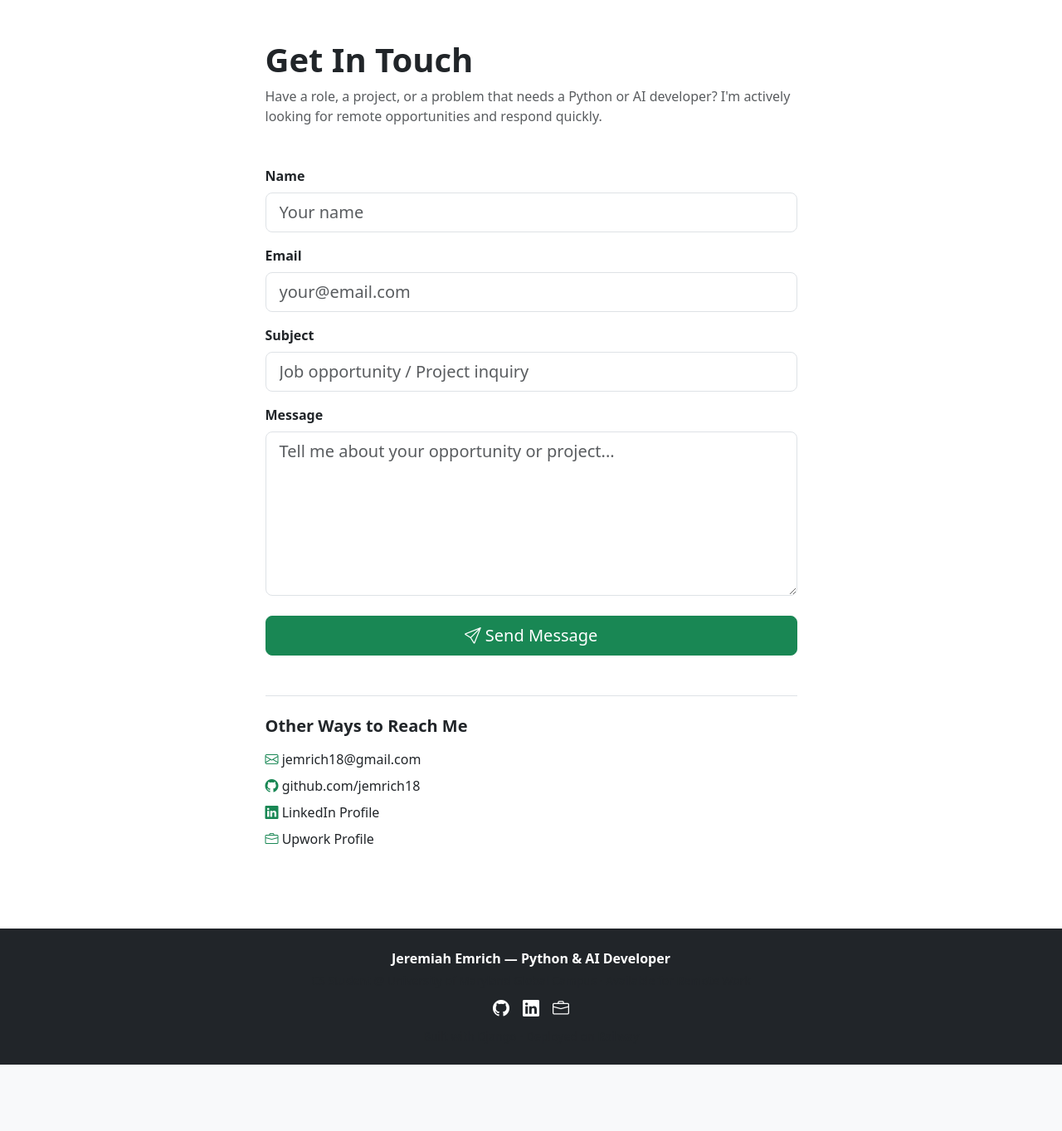
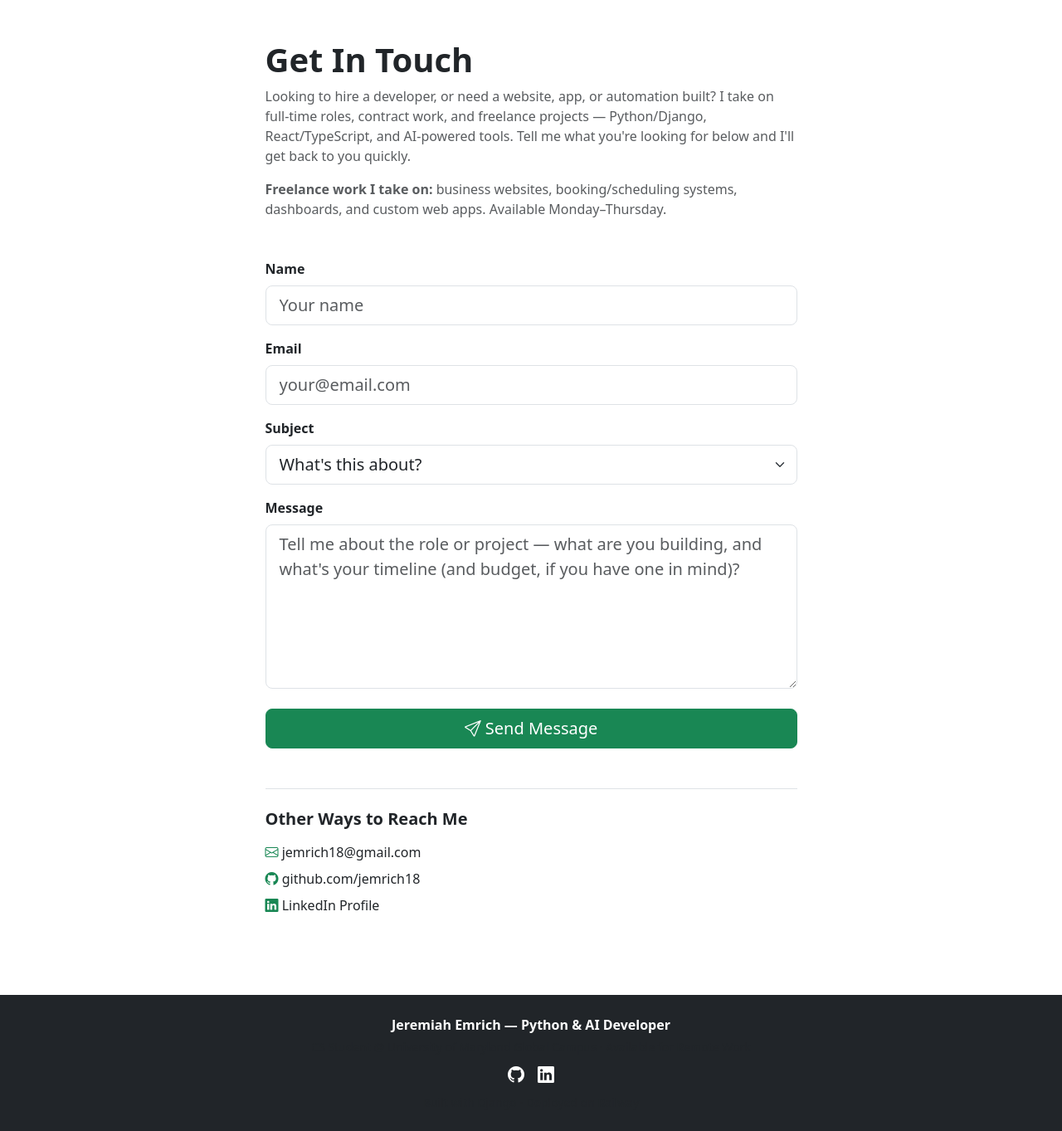
Before and after one commit to jemrich18/Portfolio, a Django app: template portfolio_app/templates/portfolio_app/contact.html in a window 1280 px wide. Shown: the part 56-1419 px from the top of the page at 83% size. Before the commit the page ends 1339 px from the top, so only its background shows below. Run offline with Django 5.2, Linux system fonts and the light colour scheme; the template is opened without the code that fills it, so the values that code supplies are empty; parts of the project's set-up code (start-up, migrations or seed data) failed here and were passed over.

Commit message:
made changes to look more inviting to freelance

```diff
--- a/portfolio_app/templates/portfolio_app/base.html
+++ b/portfolio_app/templates/portfolio_app/base.html
@@ -4,7 +4,7 @@
 <head>
     <meta charset="UTF-8">
     <meta name="viewport" content="width=device-width, initial-scale=1.0">
-    <title>{% block title %}Jeremiah Emrich | Python & AI Developer{% endblock %}</title>
+    <title>{% block title %}Jeremiah Emrich | Python, AI & Developer{% endblock %}</title>
     <link href="https://cdn.jsdelivr.net/npm/bootstrap@5.3.0/dist/css/bootstrap.min.css" rel="stylesheet">
     <link href="https://cdn.jsdelivr.net/npm/bootstrap-icons@1.10.5/font/bootstrap-icons.css" rel="stylesheet">
 </head>
@@ -57,7 +57,6 @@
         <div class="d-flex justify-content-center gap-3 mb-2">
             <a href="https://github.com/jemrich18" target="_blank" class="text-white"><i class="bi bi-github fs-5"></i></a>
             <a href="https://www.linkedin.com/in/jeremiah-e-064bb0391/" target="_blank" class="text-white"><i class="bi bi-linkedin fs-5"></i></a>
-            <a href="https://www.upwork.com/freelancers/~0126a8d09c60c36a6b?viewMode=1" target="_blank" class="text-white"><i class="bi bi-briefcase fs-5"></i></a>
         </div>
         <p class="mb-0 text-muted small">Built with Django · Deployed on Railway</p>
     </div>
--- a/portfolio_app/templates/portfolio_app/contact.html
+++ b/portfolio_app/templates/portfolio_app/contact.html
@@ -8,7 +8,8 @@
         <div class="row justify-content-center">
             <div class="col-lg-7">
                 <h1 class="fw-bold mb-2">Get In Touch</h1>
-                <p class="text-muted mb-5">Have a role, a project, or a problem that needs a Python or AI developer? I'm actively looking for remote opportunities and respond quickly.</p>
+                <p class="text-muted mb-3">Looking to hire a developer, or need a website, app, or automation built? I take on full-time roles, contract work, and freelance projects — Python/Django, React/TypeScript, and AI-powered tools. Tell me what you're looking for below and I'll get back to you quickly.</p>
+                <p class="text-muted mb-5"><strong>Freelance work I take on:</strong> business websites, booking/scheduling systems, dashboards, and custom web apps. Available Monday–Thursday.</p>
 
                 <form method="POST">
                     {% csrf_token %}
@@ -22,11 +23,16 @@
                     </div>
                     <div class="mb-3">
                         <label class="form-label fw-bold">Subject</label>
-                        <input type="text" name="subject" class="form-control form-control-lg" placeholder="Job opportunity / Project inquiry" required>
+                        <select name="subject" class="form-select form-select-lg" required>
+                            <option value="" selected disabled>What's this about?</option>
+                            <option value="Full-time opportunity">Full-time opportunity</option>
+                            <option value="Contract / freelance project">Contract / freelance project</option>
+                            <option value="Just want to connect">Just want to connect</option>
+                        </select>
                     </div>
                     <div class="mb-4">
                         <label class="form-label fw-bold">Message</label>
-                        <textarea name="body" class="form-control form-control-lg" rows="6" placeholder="Tell me about your opportunity or project..." required></textarea>
+                        <textarea name="body" class="form-control form-control-lg" rows="6" placeholder="Tell me about the role or project — what are you building, and what's your timeline (and budget, if you have one in mind)?" required></textarea>
                     </div>
                     <button type="submit" class="btn btn-success btn-lg w-100">
                         <i class="bi bi-send"></i> Send Message
@@ -45,10 +51,6 @@
                         <a href="https://www.linkedin.com/in/jeremiah-e-064bb0391/" target="_blank" class="text-decoration-none text-dark">
                             <i class="bi bi-linkedin text-success"></i> LinkedIn Profile
                         </a>
-                        <a href="https://www.upwork.com/freelancers/~0126a8d09c60c36a6b?viewMode=1" target="_blank" class="text-decoration-none text-dark">
-                            <i class="bi bi-briefcase text-success"></i> Upwork Profile
-                        </a>
-
                     </div>
                 </div>
             </div>
--- a/portfolio_app/templates/portfolio_app/home.html
+++ b/portfolio_app/templates/portfolio_app/home.html
@@ -7,10 +7,10 @@
 <section class="bg-dark text-white py-4 pb-3">
     <div class="container py-4">
         <div class="col-lg-8">
-            <p class="text-success fw-bold mb-2">Available for Remote Work</p>
+            <p class="text-success fw-bold mb-2">Available for Remote Work & Freelance Projects</p>
             <h1 class="display-3 fw-bold mb-3">Jeremiah Emrich</h1>
-            <h2 class="h4 text-muted mb-4">Python Developer · AI/LLM Applications · Full-Stack Django</h2>
-            <p class="lead mb-4">I build and ship real AI-powered applications — LangGraph agents, RAG pipelines, full-stack Django backends. 11 deployed projects in 12 months, including two production AI apps and a live client site.</p>
+            <h2 class="h4 text-muted mb-4">Python & Full-Stack Developer · AI/LLM Applications · Websites & Custom Web Apps</h2>
+            <p class="lead mb-4">I build and ship real applications — from AI-powered tools like LangGraph agents and RAG pipelines to full-stack Django sites and booking systems for real clients. 11 deployed projects in 12 months, including two production AI apps and a live client site.</p>
             <div class="d-flex gap-3 flex-wrap">
                 <a href="{% url 'projects' %}" class="btn btn-success btn-lg">View My Work</a>
                 <a href="{% url 'contact' %}" class="btn btn-outline-light btn-lg">Hire Me</a>
```
